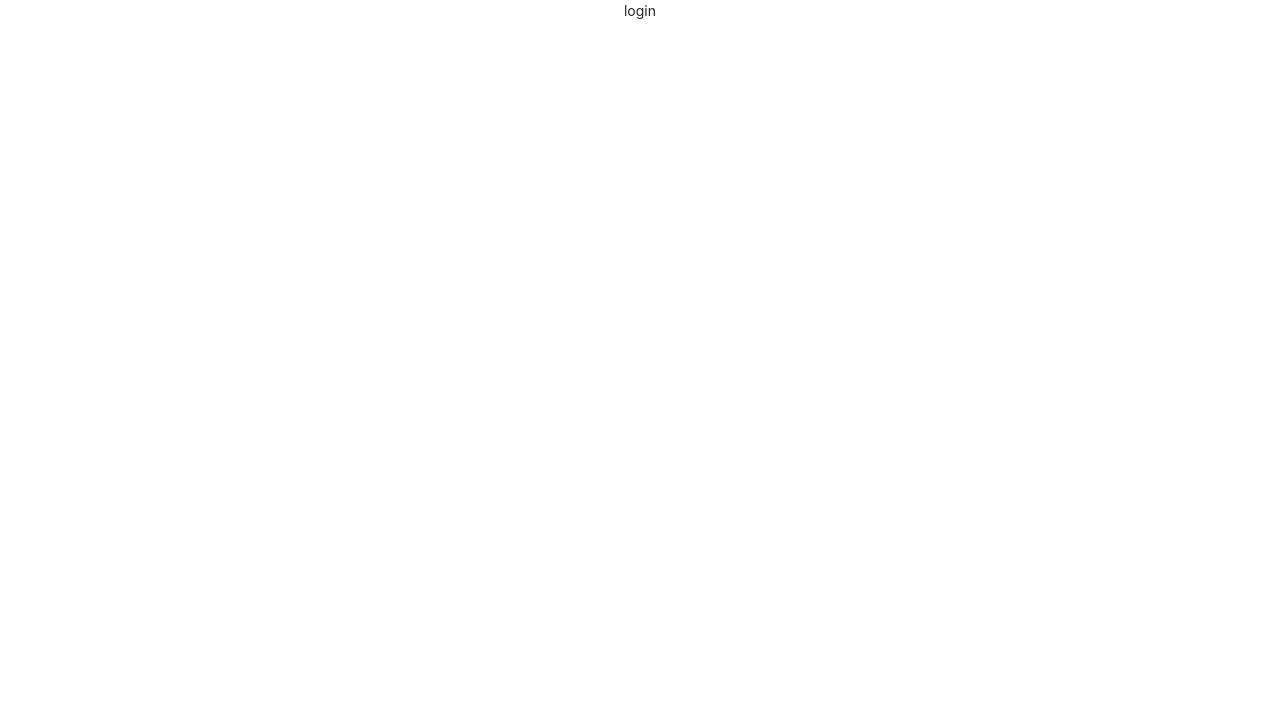
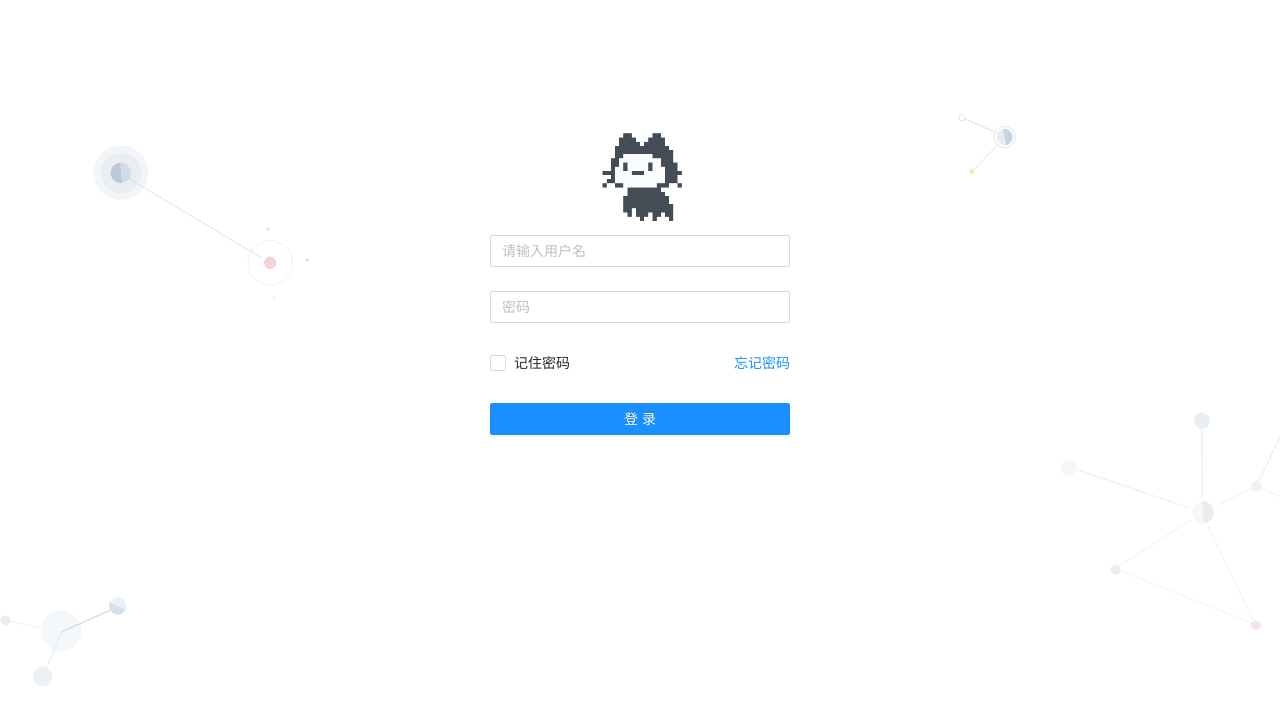
Before and after one commit to Sebastian-github-2020/electron-gui, a React (Create React App) app: page / in a window 1280 px wide. Shown: the top 724 px of the page. Built offline with nearby package versions, Linux system fonts and the light colour scheme.

Commit message:
增加登录页

```diff
--- a/src/App.css
+++ b/src/App.css
@@ -2,6 +2,7 @@
 html,body{
   height: 100%;
   overflow: hidden;
+  position: relative;
 }
 #root{
   height: 100%;
--- a/src/pages/Login/Login.tsx
+++ b/src/pages/Login/Login.tsx
@@ -1,7 +1,76 @@
+// @ts-ignore
+import styled from "styled-components";
+import {Input, Form, Button, Checkbox} from 'antd'
+import bgc from "../../static/images/bgc.svg"
+import React, {useEffect, useState} from "react";
+import logo from "../../static/images/logo.gif"
+
+const DivLogin = styled.div`
+  background: url(${bgc}) center no-repeat;
+  background-size: 100%;
+  width: 100%;
+  height: 100%;
+  position: relative;
+
+  .login {
+    position: absolute;
+    top: 0;
+    left: 0;
+    right: 0;
+    bottom: 0;
+    margin: auto;
+    //background-color: red;
+    width: 300px;
+    height: 550px;
+    form{
+      text-align: left;
+    }
+  }
+
+`;
+
 // 登录页
-const Login = ()=>{
+const Login: React.FC = () => {
+    const [form] = Form.useForm();
+    const [checked,setChecked] = useState(false)
+    useEffect(() => {
+        document.title = "登录"
+    }, [])
+
+    const finish = (values: any) => {
+        // 校验后的数据 可以提交
+        form.validateFields().then((values)=>{
+            console.log(values)
+        })
+    }
     return (
-        <div>login</div>
+        <DivLogin>
+            <div className="login">
+                <img src={logo} width={"100px"} style={{marginBottom: "10px"}} alt={"logo"}/>
+                <Form
+                    form={form}
+                    layout={"vertical"}
+                    onFinish={finish}
+                >
+                    <Form.Item required={true} name={"username"} rules={[{required: true,message: "用户名必填"},{min:8,message:"最短8位"},{max:20,message:"最长20位"}]}>
+                        <Input placeholder={"请输入用户名"}/>
+                    </Form.Item>
+                    <Form.Item required={true} name={"pwd"} rules={[{required: true,message: "密码必填"},{min:8,message:"最短8位"},{max:20,message:"最长20位"}]}>
+                        <Input placeholder={"密码"} type={"password"}/>
+                    </Form.Item>
+                    <Form.Item>
+                        <Checkbox checked={checked} onChange={()=>setChecked(!checked)}>记住密码</Checkbox>
+                        <a  style={{float:'right'}} href="">
+                            忘记密码
+                        </a>
+                    </Form.Item>
+                    <Form.Item required={true}>
+                        <Button type={"primary"} htmlType={"submit"} style={{width: "100%"}}>登录</Button>
+
+                    </Form.Item>
+                </Form>
+            </div>
+        </DivLogin>
     )
 }
 export default Login
```
Also changed, not shown: src/static/images/bgc.svg (added).
